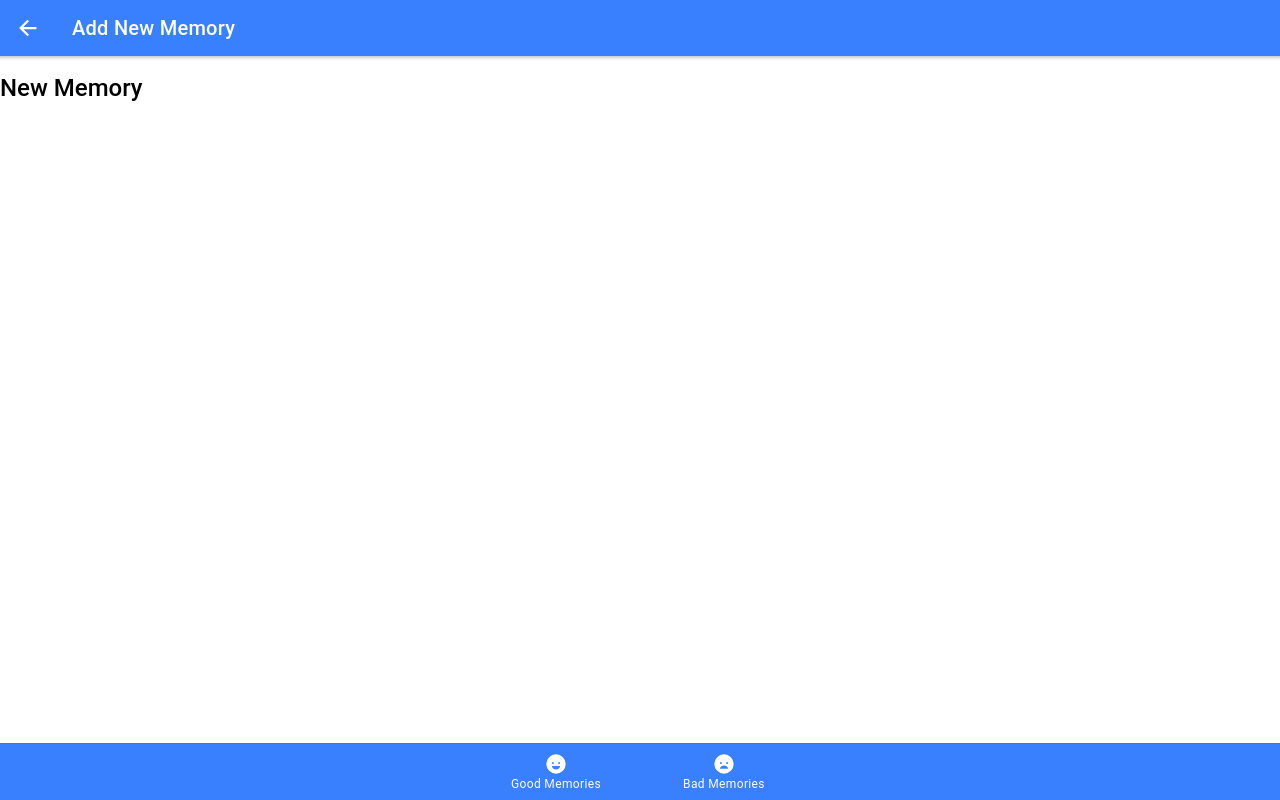
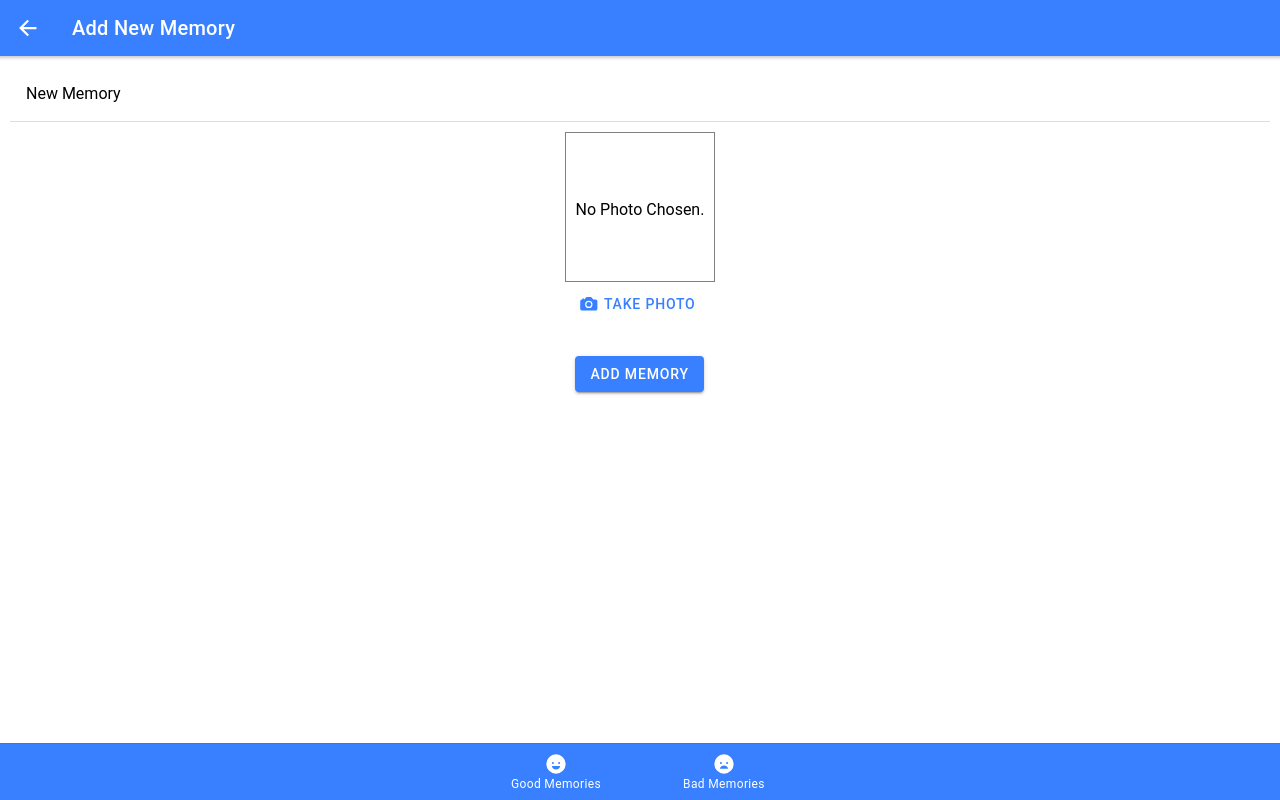
Before and after one commit to joel/Memories, a React (Create React App) app: page /new-memory in a window 1280 px wide. Built offline with nearby package versions, Linux system fonts and the light colour scheme.

Commit message:
10. Using Native Device Features > native-06-preparing-the-new-memory-page

```diff
--- a/src/pages/NewMemory.tsx
+++ b/src/pages/NewMemory.tsx
@@ -2,13 +2,25 @@ import React from 'react';
 
 import {
   IonBackButton,
+  IonButton,
   IonButtons,
+  IonCol,
   IonContent,
+  IonGrid,
   IonHeader,
+  IonIcon,
+  IonInput,
+  IonItem,
+  IonLabel,
   IonPage,
+  IonRow,
   IonTitle,
   IonToolbar,
 } from '@ionic/react';
+
+import { camera } from 'ionicons/icons';
+
+import '../theme/NewMemory.css';
 
 const NewMemory: React.FC = () => {
   return (
@@ -22,7 +34,32 @@ const NewMemory: React.FC = () => {
         </IonToolbar>
       </IonHeader>
       <IonContent>
-        <h2>New Memory</h2>
+        <IonGrid>
+          <IonRow>
+            <IonCol>
+              <IonItem>
+                <IonLabel position='floating'>New Memory</IonLabel>
+                <IonInput type='text'></IonInput>
+              </IonItem>
+            </IonCol>
+          </IonRow>
+          <IonRow className='ion-text-center'>
+            <IonCol>
+              <div className='image-preview'>
+                <h3>No Photo Chosen.</h3>
+              </div>
+              <IonButton fill='clear'>
+                <IonIcon icon={camera} slot='start' />
+                <IonLabel>Take Photo</IonLabel>
+              </IonButton>
+            </IonCol>
+          </IonRow>
+          <IonRow className='ion-margin-top'>
+            <IonCol className='ion-text-center'>
+              <IonButton>Add Memory</IonButton>
+            </IonCol>
+          </IonRow>
+        </IonGrid>
       </IonContent>
     </IonPage>
   );
--- /dev/null
+++ b/src/theme/NewMemory.css
@@ -0,0 +1,15 @@
+.image-preview {
+    width: 150px;
+    max-width: 100%;
+    height: 150px;
+    border: 1px solid grey;
+    display: flex;
+    justify-content: center;
+    align-items: center;
+    margin: auto;
+}
+
+.image-preview h3 {
+    font-size: 1rem;
+    font-weight: normal;
+}
```
